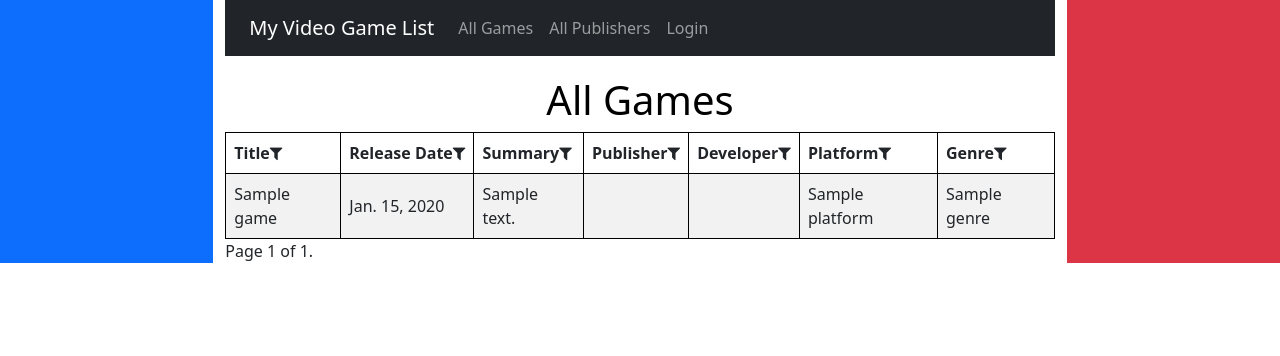
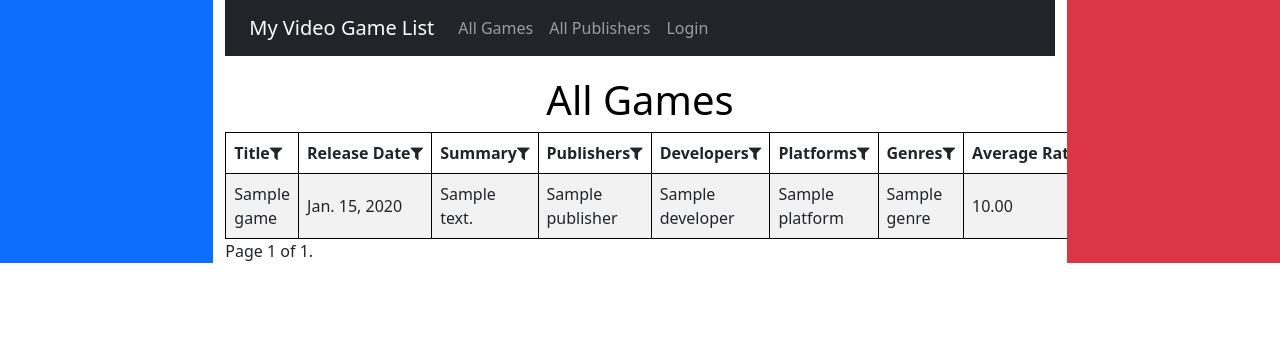
Before and after one commit to Sean-Kurian/myVGL-old, a Django app: page /catalog/games/ in a window 1280 px wide. Shown: the top 356 px of the page. Run offline with Django 4.2, Linux system fonts and the light colour scheme; tables that the repository leaves empty hold one stand-in row (values such as "Sample post").

Commit message:
added average ratings display column

```diff
--- a/catalog/templates/games.html
+++ b/catalog/templates/games.html
@@ -1,8 +1,10 @@
 {% extends 'base_generic.html' %}
+
 {% block head_scripts %}
     {% load static %}
     <script src="{% static 'assets/scripts.js' %}"></script>
 {% endblock %}
+
 {% block content %}
     <h1>All Games</h1>
     <style>
@@ -15,28 +17,44 @@
             <th onclick="sortTable(0)">Title<i class="fa fa-filter"></i></th>
             <th onclick="sortTable(1)">Release Date<i class="fa fa-filter"></i></th>
             <th onclick="sortTable(2)">Summary<i class="fa fa-filter"></i></th>
-            <th onclick="sortTable(3)">Publisher<i class="fa fa-filter"></i></th>
-            <th onclick="sortTable(4)">Developer<i class="fa fa-filter"></i></th>
-            <th onclick="sortTable(5)">Platform<i class="fa fa-filter"></i></th>
-            <th onclick="sortTable(6)">Genre<i class="fa fa-filter"></i></th>
+            <th onclick="sortTable(3)">Publishers<i class="fa fa-filter"></i></th>
+            <th onclick="sortTable(4)">Developers<i class="fa fa-filter"></i></th>
+            <th onclick="sortTable(5)">Platforms<i class="fa fa-filter"></i></th>
+            <th onclick="sortTable(6)">Genres<i class="fa fa-filter"></i></th>
+            <th onclick="sortTable(7)">Average Rating<i class="fa fa-filter"></i></th>
         </tr>
         {% for game in games %}
             <tr>
                 <td>{{ game.title }}</td>
                 <td>{{ game.release_date }}</td>
                 <td>{{ game.summary }}</td>
-                <td>{{ game.publisher }}</td>
-                <td>{{ game.developer }}</td>
+                <td>
+                    {% for publisher in game.publishers.all %}
+                        {{ publisher.name }}{% if not forloop.last %}, {% endif %}
+                    {% endfor %}
+                </td>
+                <td>
+                    {% for developer in game.developers.all %}
+                        {{ developer.name }}{% if not forloop.last %}, {% endif %}
+                    {% endfor %}
+                </td>
                 <td>
                     {% for platform in game.platforms.all %}
-                      {{ platform.name }}{% if not forloop.last %},{% endif %}
+                        {{ platform.name }}{% if not forloop.last %}, {% endif %}
                     {% endfor %}
                 </td>
                 <td>
                     {% for genre in game.genres.all %}
-                      {{ genre.name }}{% if not forloop.last %}, {% endif %}
+                        {{ genre.name }}{% if not forloop.last %}, {% endif %}
                     {% endfor %}
-                  </td>
+                </td>
+                <td>
+                    {% if game.average_rating %}
+                        {{ game.average_rating|floatformat:2}}
+                    {% else %}
+                        N/A
+                    {% endif %}
+                </td>
             </tr>
         {% endfor %}
     </table>
@@ -56,5 +74,5 @@
                 <a href="?page={{ games.paginator.num_pages }}">last &raquo;</a>
             {% endif %}
         </span>
-      </div>
+    </div>
 {% endblock %}
--- a/catalog/views.py
+++ b/catalog/views.py
@@ -3,10 +3,10 @@ from django.contrib.auth.mixins import LoginRequiredMixin
 from django.shortcuts import render
 from django.views import generic
 from django.views.generic.list import ListView
+from django.db.models import Avg
 
 from catalog.models import Game
 # Create your views here.
-from .models import Genre, Game
 
 def index(request):
     """View function for home page of site."""
@@ -46,3 +46,6 @@ class GameListView(ListView):
 
         context['games'] = games
         return context
+
+    def get_queryset(self):
+        return Game.objects.order_by('title')
```
